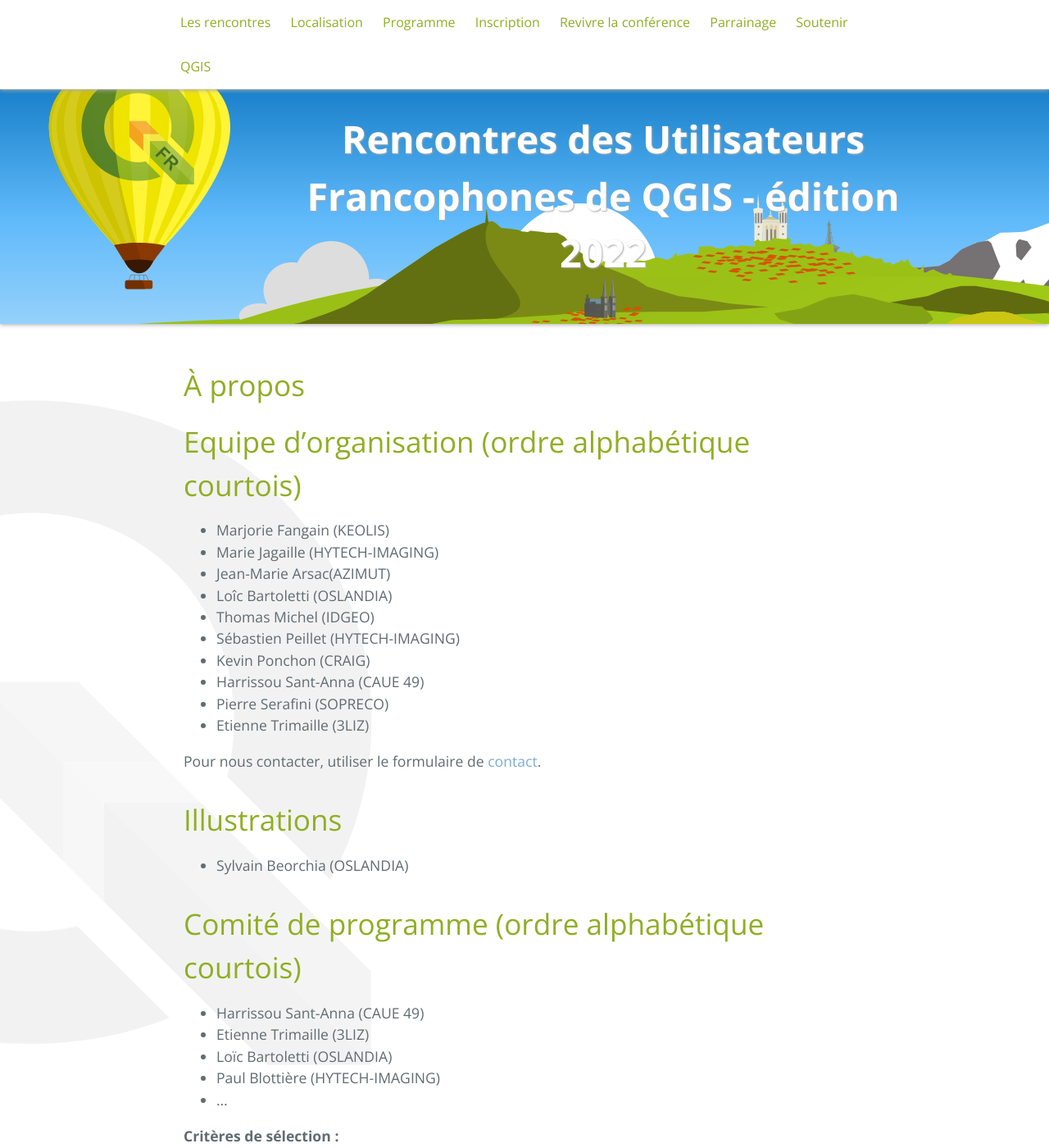
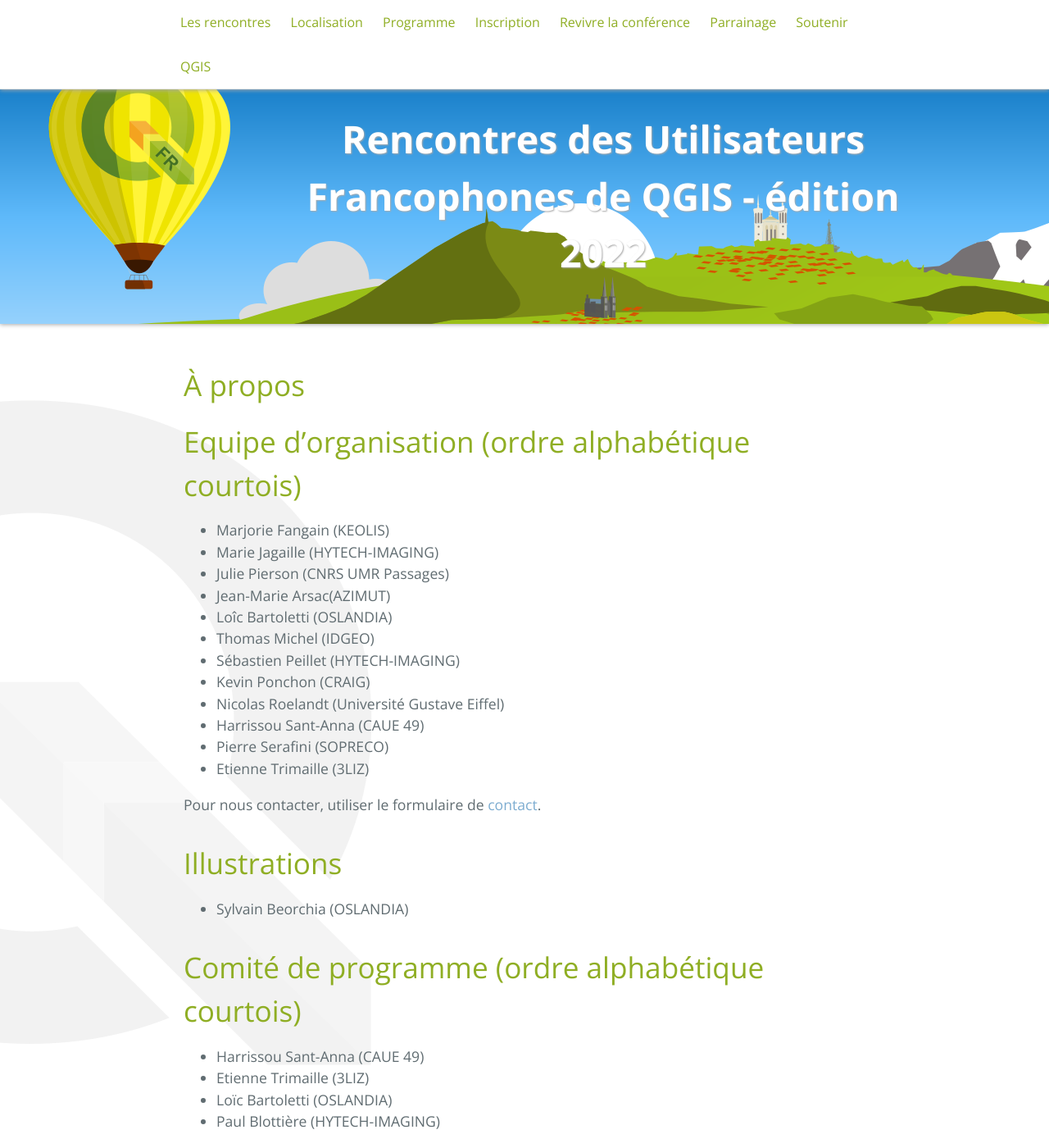
Before and after one commit to OSGeo-fr/QGIS-conf-fr-website, a Jekyll site: the page built from z60_apropos.md, in a window 1280 px wide and 1400 px high. Shown: the whole window at 82% size. Built offline with Jekyll 4.4.1, drawn with Linux system fonts in a browser that asks for light colours.

Commit message:
Update z60_apropos.md
Complément

```diff
--- a/z60_apropos.md
+++ b/z60_apropos.md
@@ -9,11 +9,13 @@ menu: footer
 
 - Marjorie Fangain (KEOLIS)
 - Marie Jagaille (HYTECH-IMAGING)
+- Julie Pierson (CNRS UMR Passages)
 - Jean-Marie Arsac(AZIMUT)
 - Loîc Bartoletti (OSLANDIA)
 - Thomas Michel (IDGEO)
 - Sébastien Peillet (HYTECH-IMAGING)
 - Kevin Ponchon (CRAIG)
+- Nicolas Roelandt (Université Gustave Eiffel)
 - Harrissou Sant-Anna (CAUE 49)
 - Pierre Serafini (SOPRECO)
 - Etienne Trimaille (3LIZ)
@@ -30,7 +32,6 @@ Pour nous contacter, utiliser le formulaire de [contact]({{ site.url }}{{ site.b
 - Etienne Trimaille (3LIZ)
 - Loïc Bartoletti (OSLANDIA)
 - Paul Blottière (HYTECH-IMAGING)
-- ...
 
 **Critères de sélection :**
 
```
